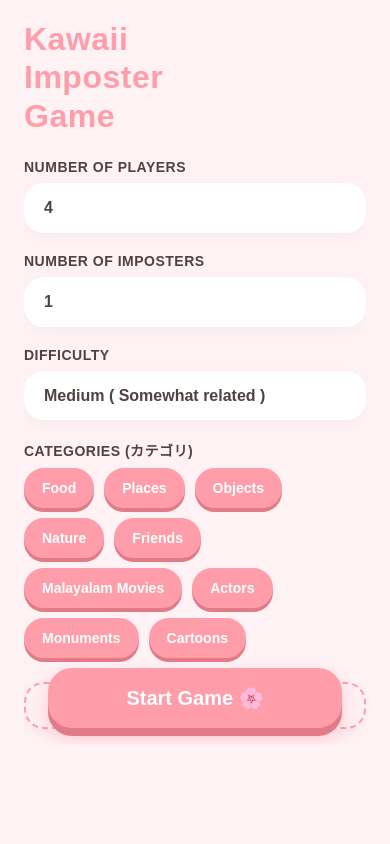
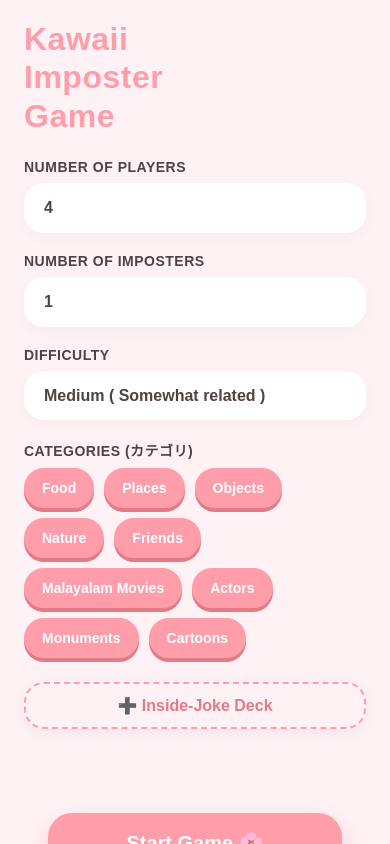
Before and after one commit to namitha2306/Imposter, a React (Vite) app: page / in a window 390 px wide. Built offline with nearby package versions, Linux system fonts and the light colour scheme.

Commit message:
Fixed mobile numbering bug and imposter word assignment

```diff
--- a/src/components/SetupScreen.tsx
+++ b/src/components/SetupScreen.tsx
@@ -49,7 +49,7 @@ export default function SetupScreen({ onStartGame, onOpenCustomWords }: SetupScr
   };
 
   return (
-    <div className="screen" style={{ position: 'relative', overflowY: 'auto', paddingBottom: '120px' }}>
+    <div className="screen" style={{ position: 'relative' }}>
       <h1 className="title">Kawaii<br />Imposter<br />Game</h1>
 
       <div className="input-group">
@@ -152,6 +152,9 @@ export default function SetupScreen({ onStartGame, onOpenCustomWords }: SetupScr
         </div>
       )}
 
+      {/* spacer to prevent fixed button overlap on all devices */}
+      <div style={{ height: '140px', width: '100%', flexShrink: 0 }} />
+
       <button className="btn-primary" onClick={handleStart}>
         Start Game 🌸
       </button>
```
